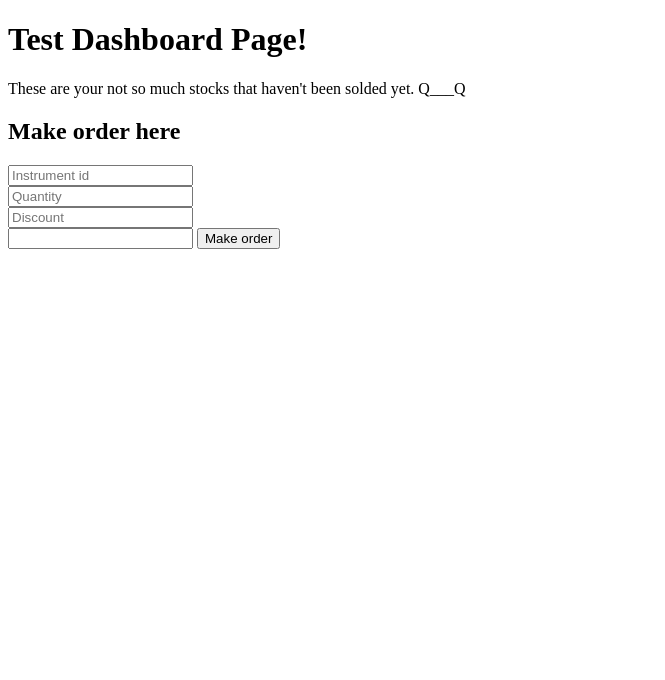
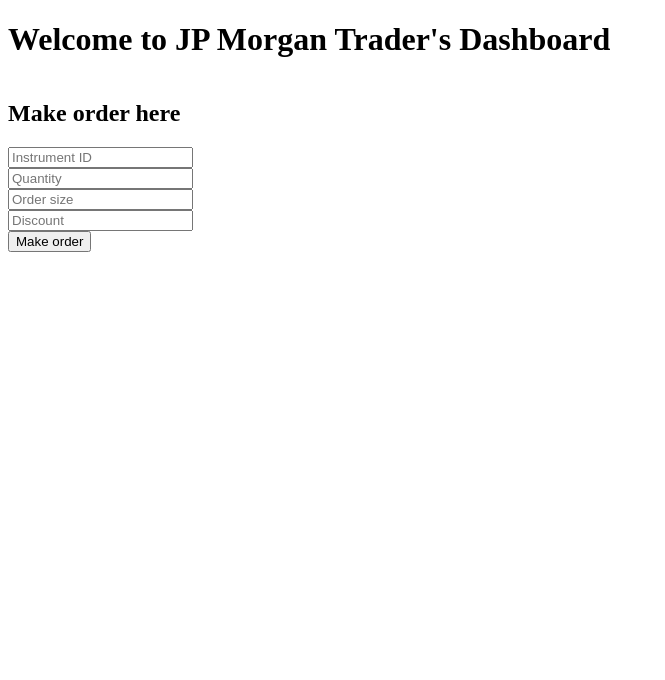
Before and after one commit to xu2333/JP_Morgan_Chase_Team_2, a Django app: page /dashboard/ in a window 1280 px wide. Shown: the top 680 px of the page, without its empty margins (0-665 px from the left). Run offline with Django 3.2, Linux system fonts and the light colour scheme; some libraries are stand-ins or nearby versions.

Commit message:
modify frontend DOM structure for future development, edit js code

```diff
--- a/trading_system/dashboard/templates/dashboard/dashboard.html
+++ b/trading_system/dashboard/templates/dashboard/dashboard.html
@@ -4,32 +4,46 @@
 <meta charset="utf-8">
 </head>
 <body>
+
+<style type="text/css">
+.left-col{
+  float: left;
+  width: 30%;
+  max-width: 430px;
+}
+
+.right-col{
+  float: left;
+  width: 70%;
+  height: 400px;
+}
+
+</style>
+
 <script src="https://d3js.org/d3.v4.js"></script>
 <script src="https://ajax.googleapis.com/ajax/libs/jquery/3.1.0/jquery.min.js"></script>
 
-<h1>Test Dashboard Page!</h1>
-<div>
-	<p>These are your not so much stocks that haven't been solded yet. Q___Q </p>
+<h1>Welcome to JP Morgan Trader's Dashboard</h1>
+
+<div class="container">
+  <div class='left-col'>
+    <h2 class="form-signin-heading">Make order here</h2>
+    <div>
+      <div><input type="text" class="input-block-level" placeholder="Instrument ID" name="Instrument_id" id="instrument_id"></div>
+      <div><input type="text" class="input-block-level" placeholder="Quantity" name="Quantity" id="quantity"></div>
+      <div><input type="text" class="input-block-level" placeholder="Order size" id="order_size"></div>
+      <div><input type="text" class="input-block-level" placeholder="Discount" name="Discount" id="discount"></div>
+    </div>
+
+    <!-- <button class="btn btn-large btn-primary" type="submit" onclick="WebSocketTest()">Make order</button> -->
+    <button class="btn btn-large btn-primary" type="submit" id="make-order-btn">Make order</button>
+  </div>
 
 </div>
+<div class="right-col">
 
-<div class="container">
+  <!-- visualization should be implemented here -->
 
-      <h2 class="form-signin-heading">Make order here</h2>
-      <input type="text" class="input-block-level" placeholder="Instrument id" name="Instrument_id" id="Instrument_id"><br/>
-      <input type="text" class="input-block-level" placeholder="Quantity" name="Quantity" id="Quantity"><br/>
-      <input type="text" class="input-block-level" placeholder="Discount" name="Discount" id="Discount"> <br/>
-      <input type="text" class="input-block-level" id="order_size">
-      <button class="btn btn-large btn-primary" type="submit" onclick="WebSocketTest()">Make order</button>
-
-
-  </div>
-
-
-<div id='svg-wrap'>
-	<svg>
-
-	</svg>
 </div>
 
 
@@ -47,41 +61,11 @@
 // }
 
 
-
-// var svg = d3.select('#svg-wrap > svg');
-
-// svg.attr('width', 800)
-// 	.attr('height', 300);
-
-// var g = svg.append('g')
-// 	.attr('class','bar-chart-group');
-
-// var stocks = g.selectAll('g').data(data).enter()
-// 	.append('g');
-
-// stocks.append('rect')
-// 	.attr('transform', function(d){
-// 		return 'translate(' + d.index * 60 + ',' + (100 - d.quantity/100) + ')';
-// 	})
-// 	.attr('width', 20)
-// 	.attr('height', function(d){
-// 		return d.quantity/100;
-// 	})
-// 	.style('fill', 'red');
-
-// stocks.append('text')
-// 	.text(function(d){
-// 		return d.company_name;
-// 	})
-// 	.attr('transform', function(d){
-// 		return 'translate(' + d.index * 60 + ', ' + 110 + ')';
-// 	});
-
 function WebSocketTest()
 {
   if ("WebSocket" in window)
   {
-     // Let us open a web socket
+     // open a websocket
      var ws = new WebSocket("ws://" + window.location.host + "/chat/");
      ws.onopen = function()
      {
@@ -117,6 +101,41 @@ function WebSocketTest()
 
 
 
+/************** NOT DONE YET **********************/
+/************** CHI-AN WORKING ********************/
+
+function collectOrderData(){
+  // a function that returns a json object of
+  // form data. Check for missing values.
+
+  var result = {};
+  var data_fields = ["instrument_id", "quantity", "discount", "order_size"];
+  var error_message = []
+
+  for (var i = 0; i < data_fields.length; i++) {
+    var value = document.getElementById(data_fields[i]);
+    if (value === "") error_message.push(data_fields[i]);
+    result[data_fields[i]] = value;
+  };
+
+
+  if (error_message.length > 0) {
+    alert(error_message.join(", ") + " are not given in your order!");
+    return null;
+  }
+  else{
+    return result;
+  }
+
+}
+
+
+
+
+document.getElementById("make-order-btn").addEventListener("click", WebSocketTest);
+
+
+
 
 </script>
 
```
